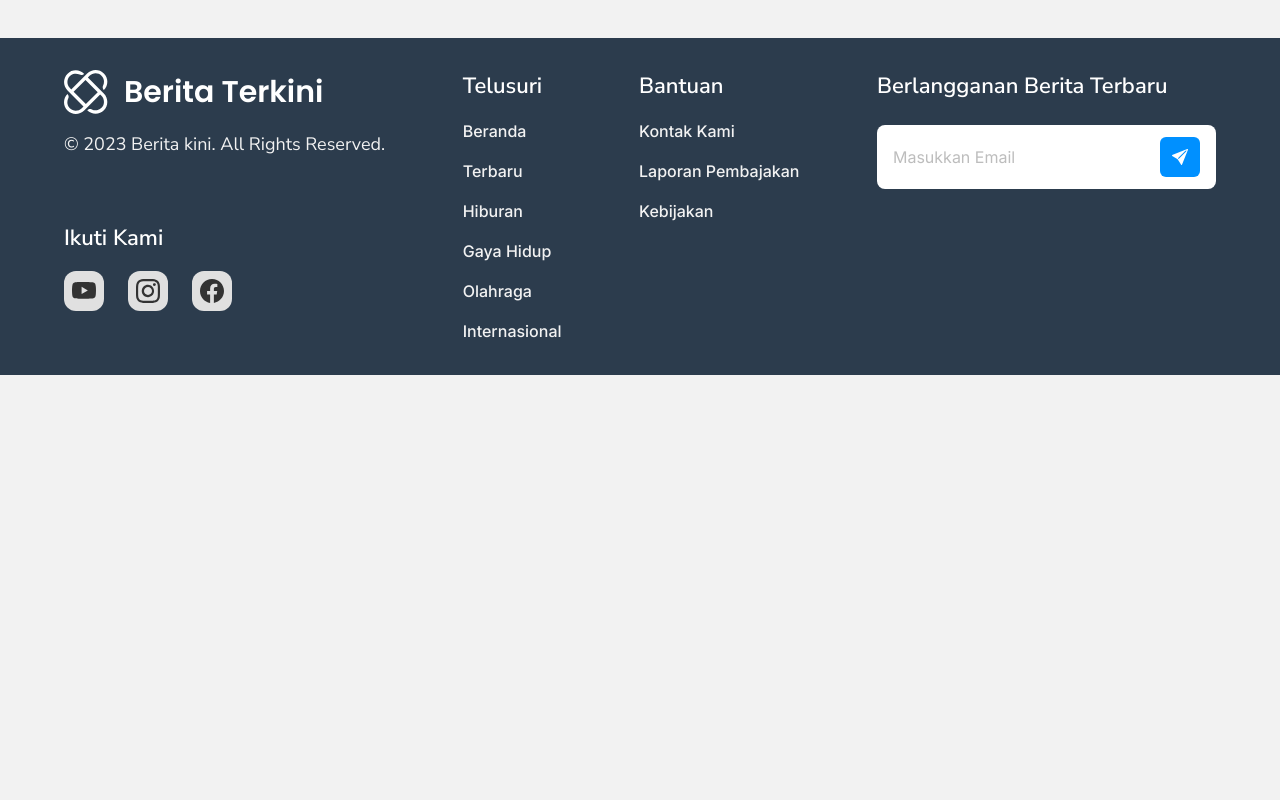
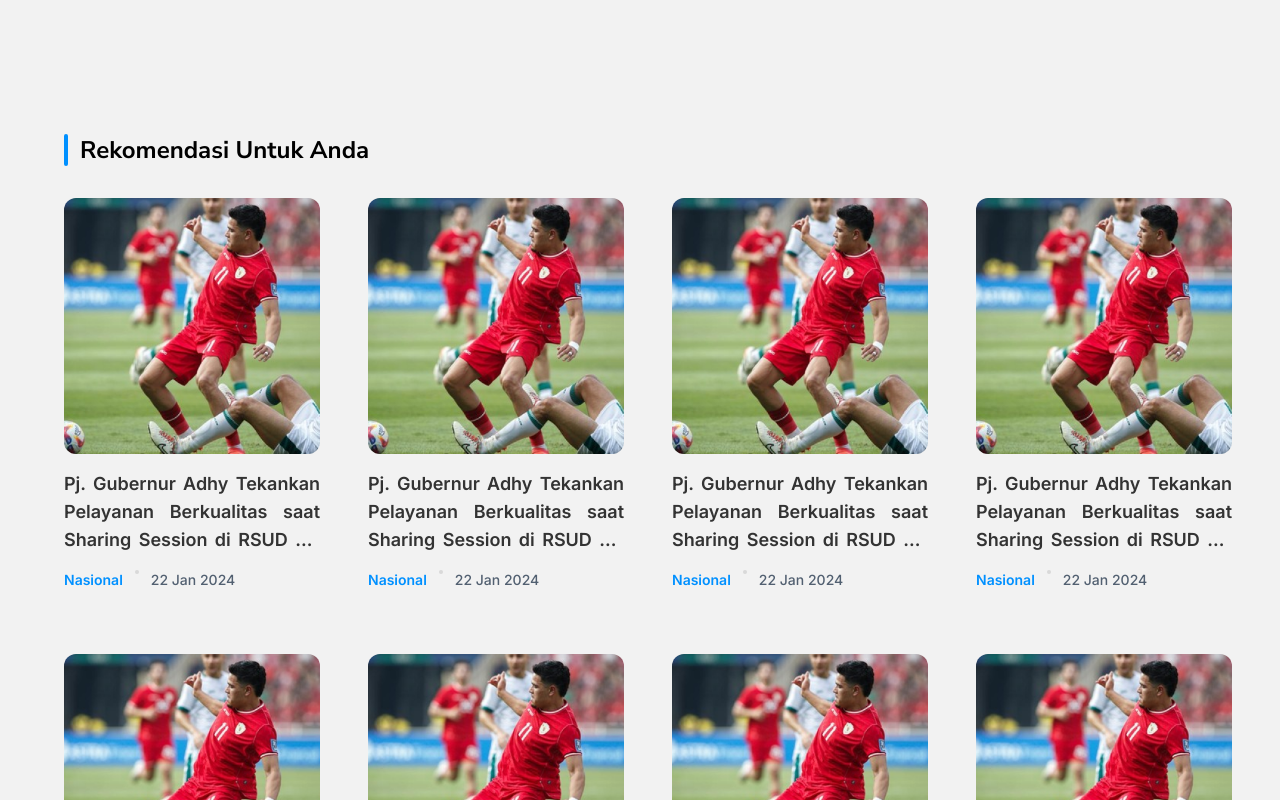
Before and after one commit to Glenn-Rhee/berita-terkini, a Next.js app: page / in a window 1280 px wide. Shown: the part 1100-1900 px from the top of the page. Before the commit the page ends 1475 px from the top, so only its background shows below. Built offline with nearby package versions, Linux system fonts and the light colour scheme.

Commit message:
feat: added recomnendation section

```diff
--- a/src/app/page.tsx
+++ b/src/app/page.tsx
@@ -1,12 +1,14 @@
 import Container from "@/components/Container";
 import Headline from "@/components/Headline";
 import Popular from "@/components/Popular";
+import Recomendation from "@/components/Recomendation";
 
 export default function HomePage() {
   return (
     <Container className="min-h-full w-full flex flex-col gap-y-16">
       <Headline />
       <Popular />
+      <Recomendation />
     </Container>
   );
 }
--- a/src/components/Navbar.tsx
+++ b/src/components/Navbar.tsx
@@ -23,7 +23,7 @@ export default function Navbar() {
   return (
     <nav
       className={cn(
-        "w-full sticky top-0 left-0 right-0 transition-colors",
+        "w-full sticky top-0 left-0 right-0 transition-colors z-90",
         scrolled ? "bg-brand-color" : "bg-transparent",
       )}
     >
--- a/src/components/Popular.tsx
+++ b/src/components/Popular.tsx
@@ -1,13 +1,10 @@
 import Image from "next/image";
+import SubHeading from "./SubHeading";
 
 export default function Popular() {
   return (
     <section className="my-16 flex flex-col gap-y-8">
-      <div className="w-full ps-4 relative before:absolute before:left-0 before:top-0 before:h-full before:w-1 before:bg-brand-color before:rounded-fu">
-        <h4 className="font-bold text-2xl font-nunitoSans text-black">
-          Berita Terpopuler
-        </h4>
-      </div>
+      <SubHeading>Berita Terpopuler</SubHeading>
       <div className="grid grid-cols-3 gap-x-4 px-4">
         {Array.from({ length: 3 }).map((_, i) => (
           <div key={i} className="flex gap-x-4">
--- /dev/null
+++ b/src/components/Recomendation.tsx
@@ -0,0 +1,38 @@
+import Image from "next/image";
+import SubHeading from "./SubHeading";
+
+export default function Recomendation() {
+  return (
+    <section className="my-16 flex flex-col gap-y-8">
+      <SubHeading>Rekomendasi Untuk Anda</SubHeading>
+      <div className="flex flex-col gap-y-16 justify-between">
+        <div className="grid grid-cols-2 md:grid-cols-4 gap-16">
+          {Array.from({ length: 8 }).map((_, i) => (
+            <div key={i} className="flex gap-y-4 flex-col w-64">
+              <Image
+                src={"/img/headline-ex.png"}
+                alt="1"
+                width={220}
+                height={220}
+                className="aspect-square w-full object-cover rounded-xl"
+              />
+              <h6 className="line-clamp-3 text-justify font-semibold font-inter text-lg text-gray-1">
+                Pj. Gubernur Adhy Tekankan Pelayanan Berkualitas saat Sharing
+                Session di RSUD Dr. Soetomo
+              </h6>
+              <div className="flex gap-x-3 font-inter">
+                <span className="text-brand-color font-semibold text-sm">
+                  Nasional
+                </span>
+                <div className="size-1 rounded-full bg-[#D9D9D9]" />
+                <span className="font-medium font-inter text-sm text-dark-400">
+                  22 Jan 2024
+                </span>
+              </div>
+            </div>
+          ))}
+        </div>
+      </div>
+    </section>
+  );
+}
--- /dev/null
+++ b/src/components/SubHeading.tsx
@@ -0,0 +1,21 @@
+import { cn } from "@/lib/cn";
+
+interface SubHeadingProps {
+  children: React.ReactNode;
+  className?: string;
+}
+export default function SubHeading(props: SubHeadingProps) {
+  const { children, className } = props;
+  return (
+    <div
+      className={cn(
+        "w-full ps-4 relative before:absolute before:left-0 before:top-0 before:h-full before:w-1 before:bg-brand-color before:rounded-full",
+        className,
+      )}
+    >
+      <h4 className="font-bold text-2xl font-nunitoSans text-black">
+        {children}
+      </h4>
+    </div>
+  );
+}
```
